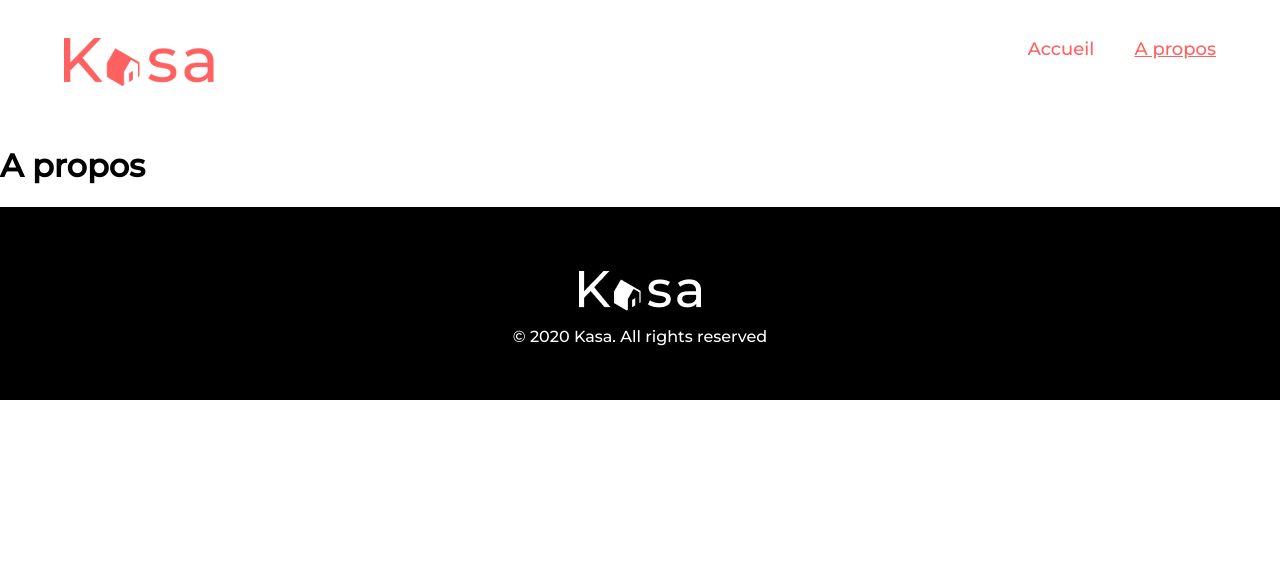
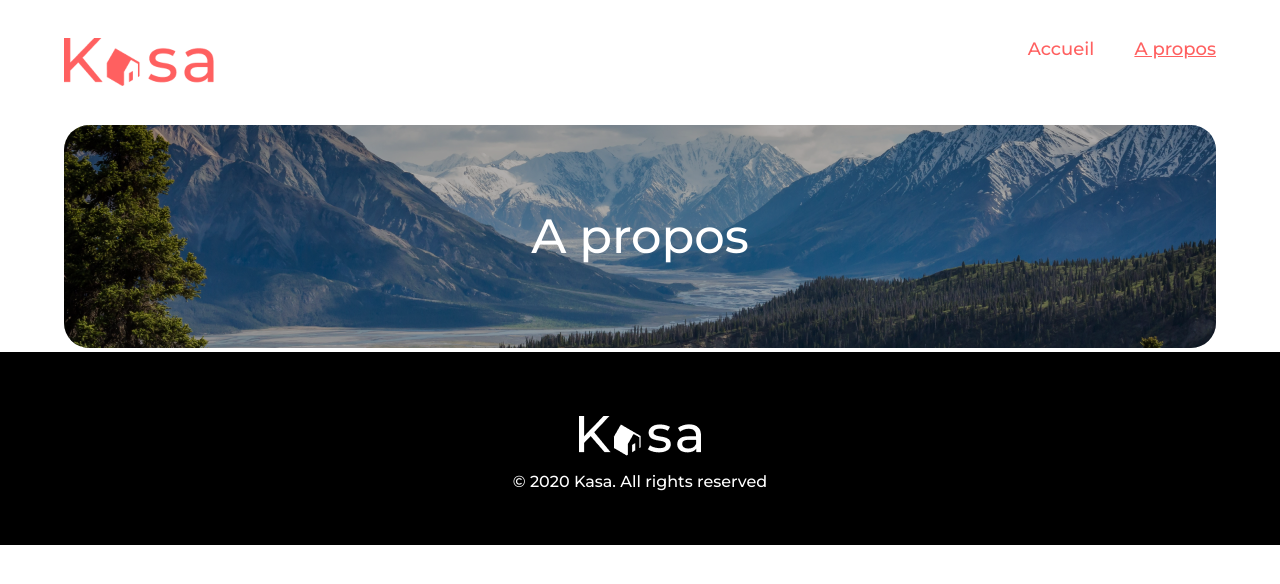
Before and after one commit to maud-vernet/kasa, a React (Create React App) app: page /a-propos in a window 1280 px wide. Shown: the top 584 px of the page. Built offline with nearby package versions, Linux system fonts and the light colour scheme.

Commit message:
fix banner adapt to a propos page

```diff
--- a/src/components/Banner/banner.jsx
+++ b/src/components/Banner/banner.jsx
@@ -6,7 +6,7 @@ function Banner(props) {
             <div className="banner-img">
                 <img src={props.image} alt="" aria-hidden="true" />
             </div>
-            <h1>Chez vous, partout et ailleurs</h1>
+            <h1>{props.title}</h1>
         </div>
     )
 }
--- a/src/pages/A-propos.jsx
+++ b/src/pages/A-propos.jsx
@@ -1,8 +1,12 @@
+import Banner from '../components/Banner/Banner'
+import bannerImage from '../assets/a-propos-banner.png'
+const title = 'A propos'
+
 function Apropos() {
     return (
-        <div>
-            <h1>A propos</h1>
-        </div>
+        <main>
+            <Banner image={bannerImage} title={title} />
+        </main>
     )
 }
 
--- a/src/pages/Home.jsx
+++ b/src/pages/Home.jsx
@@ -1,10 +1,11 @@
 import Banner from '../components/Banner/Banner'
-import homeBanner from '../assets/home-banner.png'
+import bannerImage from '../assets/home-banner.png'
+const title = 'Chez vous, partout et ailleurs'
 
 function Home() {
     return (
         <main>
-            <Banner image={homeBanner} />
+            <Banner image={bannerImage} title={title} />
         </main>
     )
 }
```
Also changed, not shown: src/assets/a-propos-banner.png (added).
